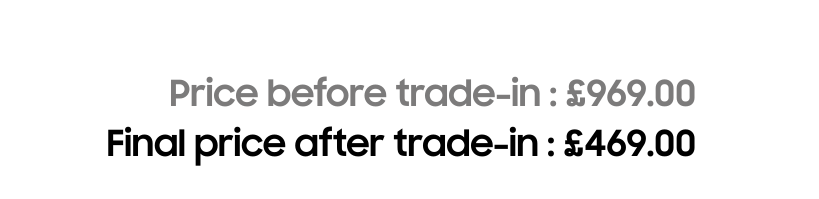
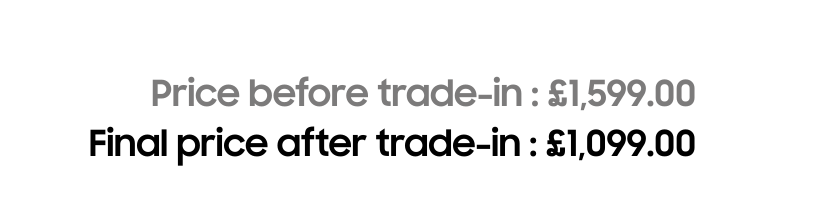
Before and after one commit to yun-ji-cho/smp_trade, a website built with webpack: page dist/index.html in a window 1280 px wide. Shown: the part 1683-1882 px from the top of the page, without its empty margins (230-1049 px from the left). Built offline with nearby package versions, Linux system fonts and the light colour scheme; files whose address does not match are found by name.

Commit message:
트레이드 인 완성

```diff
--- a/src/js/main.js
+++ b/src/js/main.js
@@ -17,6 +17,8 @@ trade = (function($) {
 						.removeClass('choice');
 					$(this).addClass('choice');
 					dev.tabSectionView();
+					//before 가격 바꾸기
+					dev.beforePriceChange();
 				}
 			});
 		},
@@ -71,9 +73,12 @@ trade = (function($) {
 
 					//구 기종 리스트 보이기
 					dev.changeListView();
+					//before 가격 바꾸기
+					dev.beforePriceChange();
 				}
 			});
 		},
+
 		//기종 리스트 접기/펼치기
 		listfoldToggle: function(button) {
 			$(button)
@@ -106,6 +111,12 @@ trade = (function($) {
 			dev.listItemConnect();
 			dev.listItemChoice();
 		},
+		//before 가격 보여지게
+		beforePriceChange : function(){
+			var targetPrice = $('.tab_section .item_button.choice .price').text();
+			$('.before .price').text(targetPrice);
+		},
+
 		// 구 기종 선택시 회색박스에 연동시키기
 		listItemConnect : function(){
 			var checkedLabel = $('input:radio[name="change_item"]:checked').siblings('label');
@@ -113,6 +124,12 @@ trade = (function($) {
 			var itemName = checkedLabel.text();
 			$('#item_name').text(itemName);
 			$('#item_price').text(itemPrice);
+
+			// 구 기종 선택시 after price 바뀌게
+			var originalPrice = dev.calcMoney($('.choice .price').text());
+			var discountPrice =  dev.calcMoney(itemPrice);
+			var totalPrice = dev.calcUnit(originalPrice - discountPrice);
+			$('.after .price').text(totalPrice);
 		},
 
 		listItemChoice : function(){
@@ -120,8 +137,16 @@ trade = (function($) {
 			$("input[name='change_item']:radio").change(function () {
         dev.listItemConnect();
 			});
+		},
+		//쉼표, 소숫점 없애기
+		calcMoney : function(price){
+			return price.replace(/[^0-9.]+/g, '');
+		},
+		//금액 소숫점 두자리 + 천단위 마다 쉼표 추가
+		calcUnit(number){
+			return Number(number).toFixed(2).replace(/\B(?=(\d{3})+(?!\d))/g, ',');
+		},
 
-		},
 		init: function() {
 			if ($('.section__purchase').length > 0) {
 				dev.tabSectionChange();
@@ -129,6 +154,7 @@ trade = (function($) {
 				dev.changeListView();
 				dev.listItemConnect();
 				dev.listItemChoice();
+				dev.beforePriceChange();
 			}
 		},
 	};
```
Also changed, not shown: dist/index.html, dist/js/main.js, dist/js/styles.js, 1 other file.
